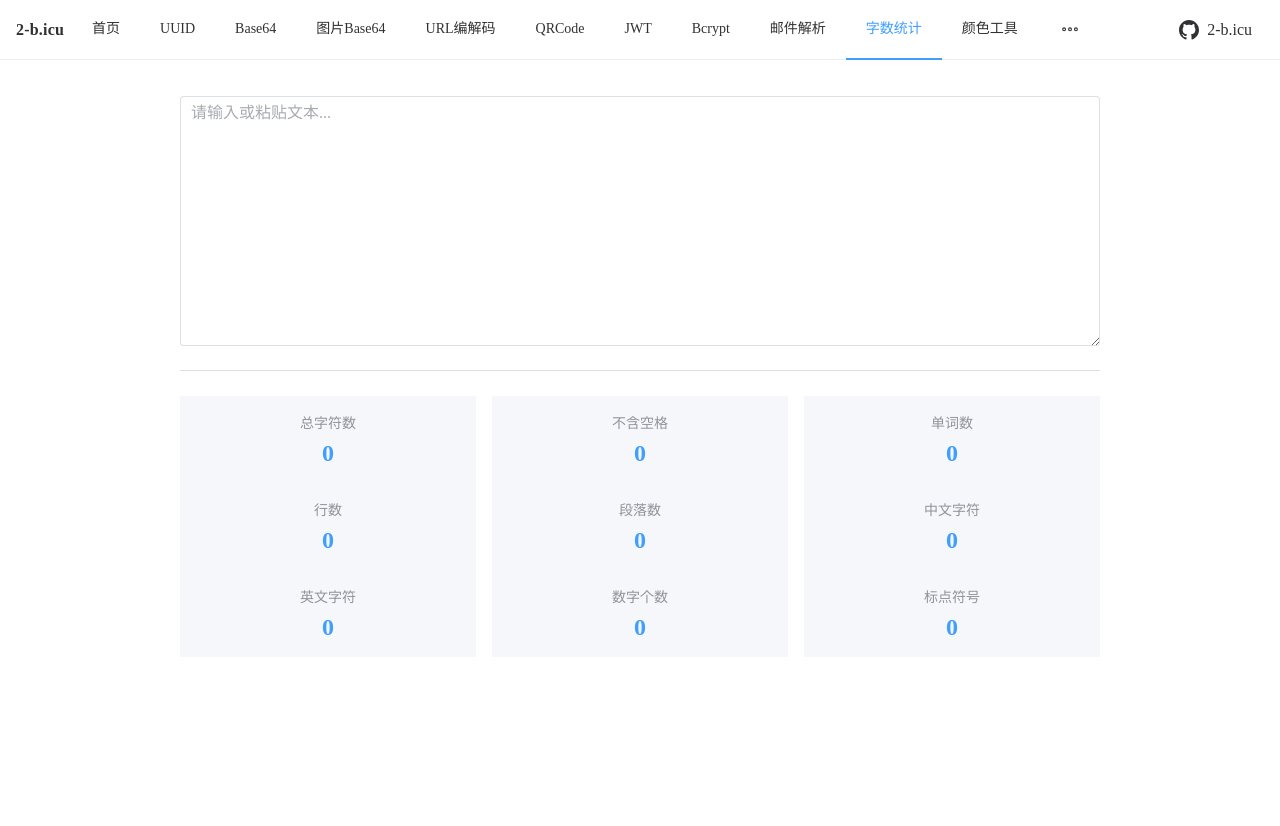
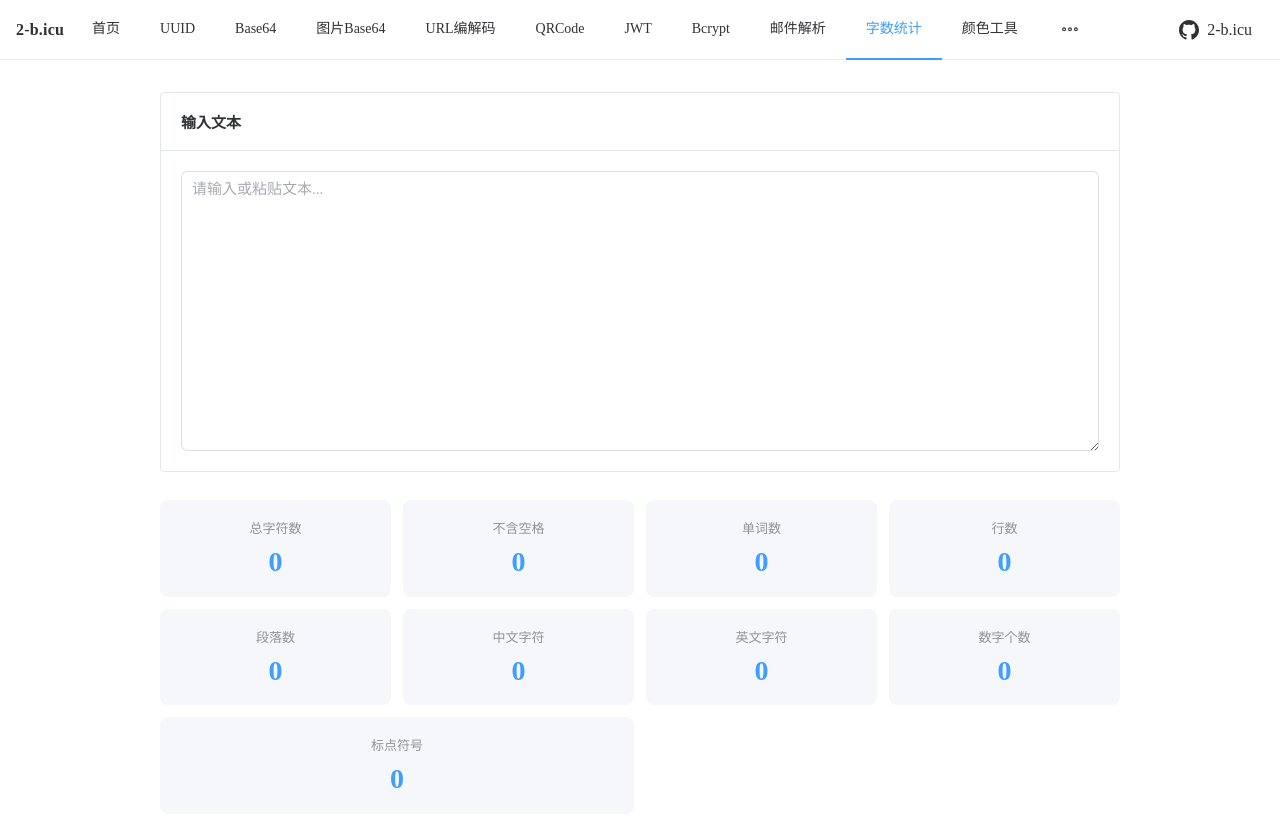
Before and after one commit to eya46/2-b.icu, a Nuxt app: page /word-counter in a window 1280 px wide. Shown: the top 826 px of the page. Before the commit the page ends 800 px from the top, so only its background shows below. Built offline with nearby package versions, Linux system fonts and the light colour scheme.

Commit message:
优化 word-counter 页面 UI 布局

```diff
--- a/pages/word-counter.vue
+++ b/pages/word-counter.vue
@@ -89,6 +89,14 @@ watch(text, () => {
 
 <template>
   <div class="counter-container">
+    <div class="content-wrapper">
+      <el-card shadow="never" class="input-card">
+        <template #header>
+          <div class="card-header">
+            <span class="card-title">输入文本</span>
+            <span class="card-count" v-if="text.length > 0">{{ text.length }} 字符</span>
+          </div>
+        </template>
         <el-input
           v-model="text"
           type="textarea"
@@ -96,59 +104,58 @@ watch(text, () => {
           placeholder="请输入或粘贴文本..."
           class="text-input"
         />
+      </el-card>
 
-    <el-divider />
-
-    <el-row :gutter="16">
-      <el-col :xs="12" :sm="8">
+      <el-row :gutter="12">
+        <el-col :xs="12" :sm="6">
           <div class="stat-item">
             <div class="stat-label">总字符数</div>
             <div class="stat-value">{{ countResult.chars }}</div>
           </div>
         </el-col>
-      <el-col :xs="12" :sm="8">
+        <el-col :xs="12" :sm="6">
           <div class="stat-item">
             <div class="stat-label">不含空格</div>
             <div class="stat-value">{{ countResult.charsNoSpace }}</div>
           </div>
         </el-col>
-      <el-col :xs="12" :sm="8">
+        <el-col :xs="12" :sm="6">
           <div class="stat-item">
             <div class="stat-label">单词数</div>
             <div class="stat-value">{{ countResult.words }}</div>
           </div>
         </el-col>
-      <el-col :xs="12" :sm="8">
+        <el-col :xs="12" :sm="6">
           <div class="stat-item">
             <div class="stat-label">行数</div>
             <div class="stat-value">{{ countResult.lines }}</div>
           </div>
         </el-col>
-      <el-col :xs="12" :sm="8">
+        <el-col :xs="12" :sm="6">
           <div class="stat-item">
             <div class="stat-label">段落数</div>
             <div class="stat-value">{{ countResult.paragraphs }}</div>
           </div>
         </el-col>
-      <el-col :xs="12" :sm="8">
+        <el-col :xs="12" :sm="6">
           <div class="stat-item">
             <div class="stat-label">中文字符</div>
             <div class="stat-value">{{ countResult.cjkChars }}</div>
           </div>
         </el-col>
-      <el-col :xs="12" :sm="8">
+        <el-col :xs="12" :sm="6">
           <div class="stat-item">
             <div class="stat-label">英文字符</div>
             <div class="stat-value">{{ countResult.englishChars }}</div>
           </div>
         </el-col>
-      <el-col :xs="12" :sm="8">
+        <el-col :xs="12" :sm="6">
           <div class="stat-item">
             <div class="stat-label">数字个数</div>
             <div class="stat-value">{{ countResult.numbers }}</div>
           </div>
         </el-col>
-      <el-col :xs="12" :sm="8">
+        <el-col :xs="24" :sm="12">
           <div class="stat-item">
             <div class="stat-label">标点符号</div>
             <div class="stat-value">{{ countResult.punctuation }}</div>
@@ -156,38 +163,72 @@ watch(text, () => {
         </el-col>
       </el-row>
     </div>
+  </div>
 </template>
 
 <style scoped>
 .counter-container {
-  padding: 20px;
+  display: flex;
+  flex-direction: column;
 }
 
-.text-input {
-  font-size: 16px;
+.content-wrapper {
+  display: flex;
+  flex-direction: column;
+  gap: 16px;
+  padding-top: 8px;
+}
+
+.input-card {
+  margin-top: 8px;
+}
+
+.card-header {
+  display: flex;
+  align-items: center;
+  justify-content: space-between;
+}
+
+.card-title {
+  font-weight: 600;
+  font-size: 15px;
+}
+
+.card-count {
+  font-size: 13px;
+  color: var(--el-text-color-secondary);
+}
+
+.text-input :deep(.el-textarea__inner) {
+  font-size: 15px;
+  line-height: 1.8;
+  border-radius: 6px;
 }
 
 .stat-item {
-  padding: 16px;
+  padding: 18px 16px;
   background-color: var(--el-fill-color-light);
-  border-radius: 0;
+  border-radius: 8px;
   text-align: center;
-  transition: background-color 0.3s;
+  transition: all 0.2s ease;
+  margin-top: 12px;
 }
 
 .stat-item:hover {
   background-color: var(--el-fill-color);
+  transform: translateY(-2px);
 }
 
 .stat-label {
-  font-size: 14px;
+  font-size: 13px;
   color: var(--el-text-color-secondary);
   margin-bottom: 8px;
 }
 
 .stat-value {
-  font-size: 24px;
+  font-size: 28px;
   font-weight: 700;
   color: var(--el-color-primary);
+  line-height: 1.2;
 }
 </style>
```
Lines whose indentation alone changed are shown as unchanged.
